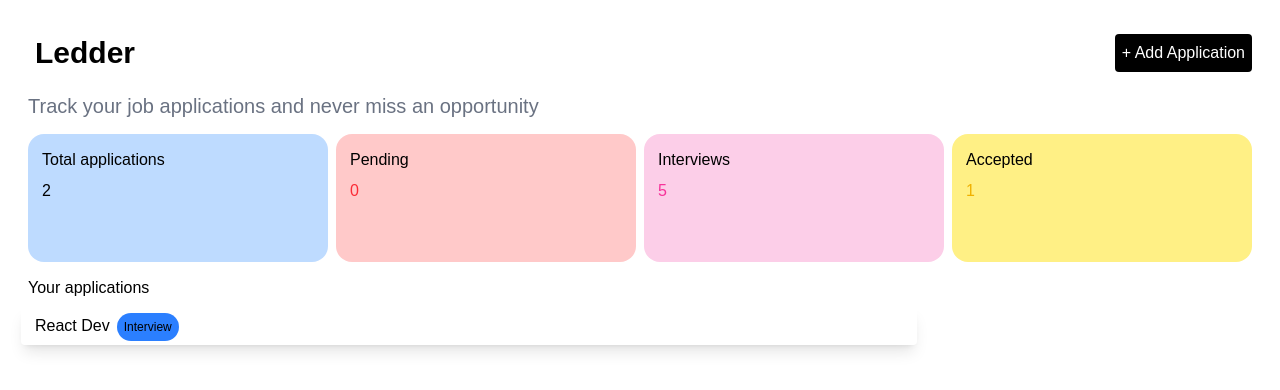
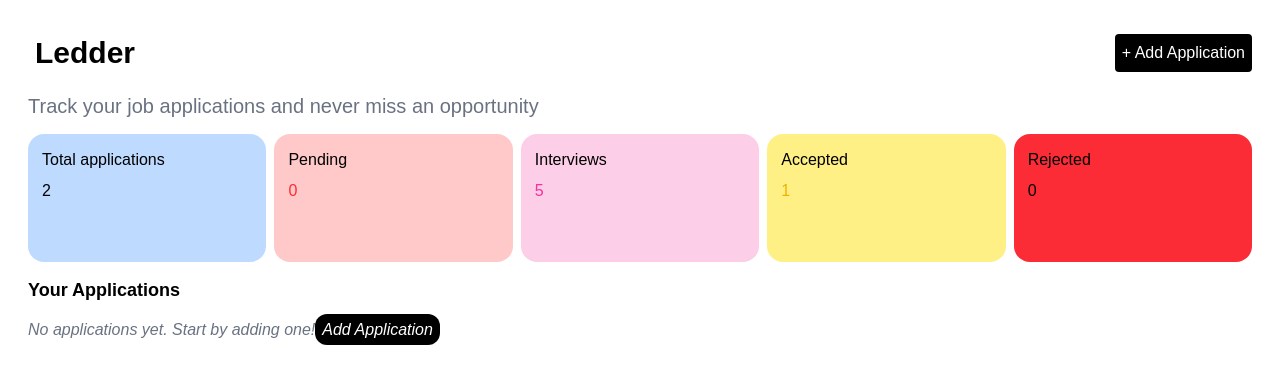
Before and after one commit to siphoPrince/ledder, a React (Vite) app in the folder ledder/: page / in a window 1280 px wide. Shown: the top 390 px of the page. Built offline with nearby package versions, Linux system fonts and the light colour scheme.

Commit message:
adding conditioning for application hero section dynamics

```diff
--- a/ledder/app/components/cards.jsx
+++ b/ledder/app/components/cards.jsx
@@ -18,6 +18,10 @@ const Cards = ()=> {
                     <h6>Accepted</h6>
                     <span className="text-yellow-500">1</span>
                 </div>
+                <div className="w-1/4 h-32 bg-red-500 rounded-2xl">
+                    <h6>Rejected</h6>
+                    <span className="text-grey-500">0</span>
+                </div>
             </div>
         </>
     );
--- a/ledder/app/components/statsoverview.jsx
+++ b/ledder/app/components/statsoverview.jsx
@@ -1,14 +1,37 @@
-const OverView = ()=>{
-    return(
-        <>
-            <h2>Your applications</h2>
-            <div className="shadow-lg w-4xl rounded">
-                <span>React Dev</span>
-                <span className=" bg-blue-500 text-xs rounded-4xl">Interview</span>
+import { useNavigate } from "react-router-dom";
+import { Link } from "react-router-dom";
+
+const OverView = () => {
+    const navigate = useNavigate();
+    const applications = []; // later you'll fetch or pass this as props
+
+    return (
+      <>
+        <h2 className="text-lg font-bold mb-4">Your Applications</h2>
+
+        {applications.length === 0 ? (
+          <div className="p-2/5 text-gray-500 italic">
+            No applications yet. Start by adding one!
+            <Link
+                className="bg-black text-white rounded-xl"
+                to={"/application-form"}
+            >
+                Add Application
+            </Link>
+          </div>
+
+        ) : (
+          applications.map((app, i) => (
+            <div key={i} className="shadow-lg w-4xl rounded p-4 mb-2 flex items-center justify-between">
+              <span>{app.title}</span>
+              <span className="bg-blue-500 text-white text-xs px-2 py-1 rounded-2xl">
+                {app.status}
+              </span>
             </div>
+          ))
+        )}
+      </>
+    );
+  };
 
-        </>
-    );
-}
-
-export default OverView;
+  export default OverView;
```
